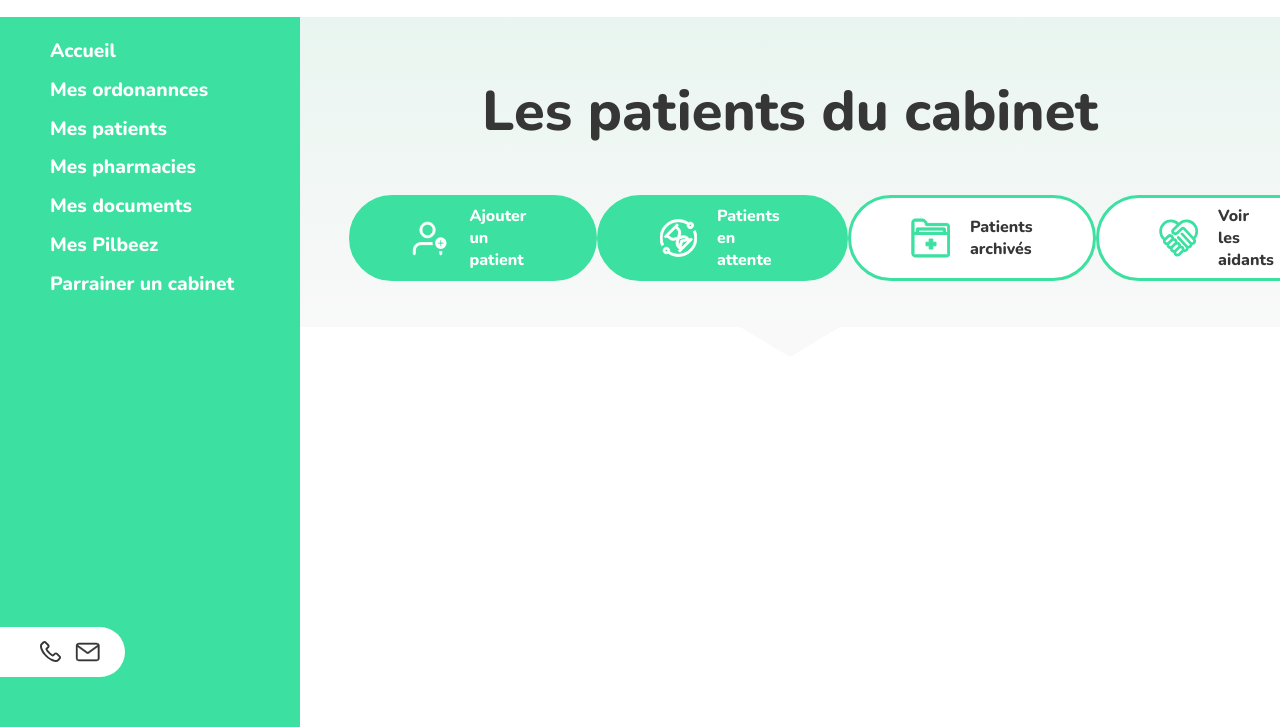
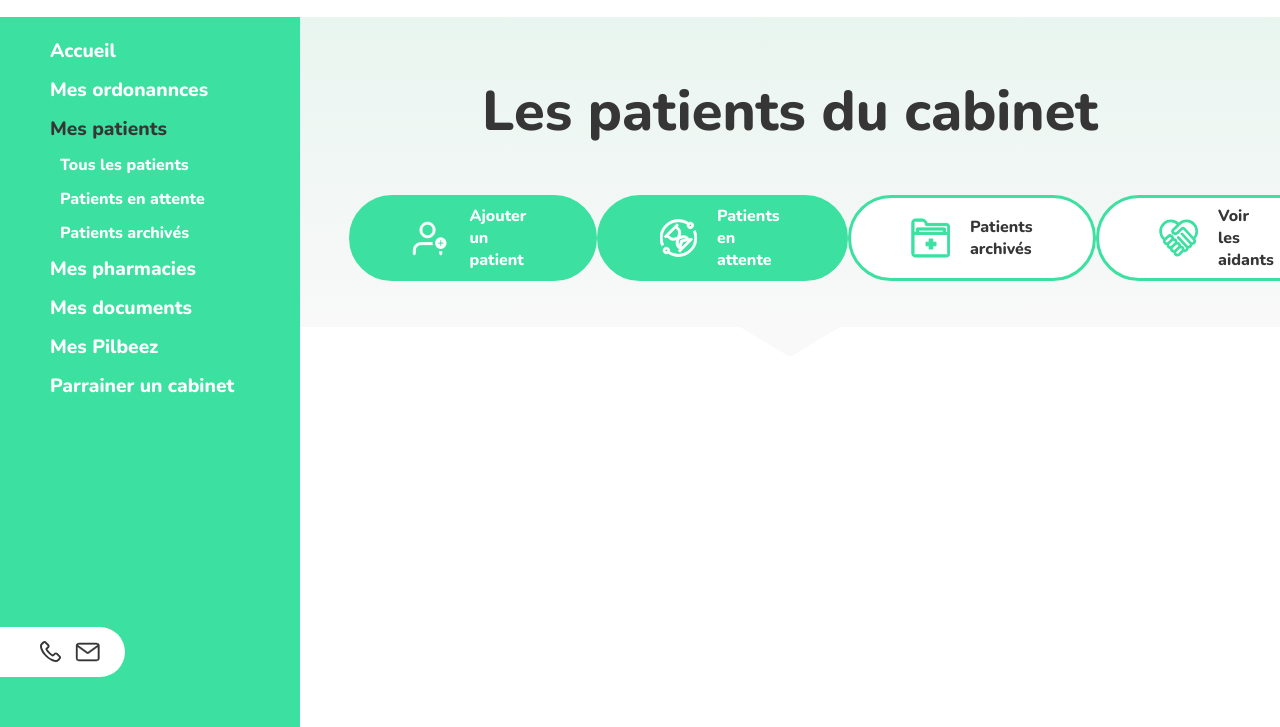
Before and after one commit to Niskko/poloProject, a website: page patients.html in a window 1280 px wide. Shown: the part 73-800 px from the top of the page. Drawn offline with Linux system fonts and the light colour scheme.

Commit message:
Fix: script js on sidebar listener

```diff
--- a/assets/js/script.js
+++ b/assets/js/script.js
@@ -1,13 +1,32 @@
 var firstUl = document.querySelector('.sidebar > ul');
+
+/**
+ * Boucle sur les enfants de la balise "ul" dans la sidebar:
+ * Si l'enfant est une balise "ul", on ajoute un listener sur le parent "li" et on cache la balise "ul"
+ * Si le parent "li" a l'id "here", on affiche la balise "ul" et on ajoute la classe "active" au parent "li"
+ * Si le parent "li" n'a pas l'id "here", on cache la balise "ul"
+ * Si le parent "li" est cliqué, on vérifie si la balise "ul" est cachée ou non et on l'affiche ou on la cache en supprimant la classe active du parent "li"
+ * Ainsi, "here" signifie qu'on est sur la page lié au bouton "li" et "active" signifie que le bouton "li" est cliqué
+ */
 
 for (let i = 0; i < firstUl.children.length; i++) {
 	let current = firstUl.children[i];
 	let FatherOfCurrent = firstUl.children[i - 1];
 
+	//On vérifie si l'enfant est une balise "ul"
 	if (current.nodeName == 'UL') {
-		current.style.display = 'none';
+		//On vérifie si on se situe sur la page lié au bouton "li"
+		if (FatherOfCurrent.id == 'here') {
+			current.style.display = 'block';
+			FatherOfCurrent.classList.add('active');
+		} else {
+			current.style.display = 'none';
+		}
+		//On ajoute des listeners seulement sur les parents "li"
 		FatherOfCurrent.addEventListener('click', function () {
+			//On vérifie si la balise "ul" est cachée ou non
 			if (current.style.display == 'none') {
+				//On supprime la classe "active" de tous les parents "li" et on cache toutes les balises "ul" puis on affiche la balise "ul" du bouton "li" cliqué
 				for (let j = 0; j < firstUl.children.length; j++) {
 					firstUl.children[j].classList.remove('active');
 					if (firstUl.children[j].nodeName == 'UL') {
@@ -16,7 +35,9 @@ for (let i = 0; i < firstUl.children.length; i++) {
 				}
 				FatherOfCurrent.classList.add('active');
 				current.style.display = 'block';
-			} else {
+			}
+			//Si la balise "ul" était déjà affichée, on la cache et on supprime la classe "active" du parent "li"
+			else {
 				FatherOfCurrent.classList.remove('active');
 				current.style.display = 'none';
 			}
--- a/assets/sass/main.sass
+++ b/assets/sass/main.sass
@@ -68,6 +68,8 @@ header
     width: 300px
     height: 100vh
     padding-top: 100px
+    .active
+        color: $text
     li
         cursor: pointer
         &:hover
--- a/assets/sass/patients.sass
+++ b/assets/sass/patients.sass
@@ -61,8 +61,9 @@ $gradient: linear-gradient(180deg, $second-color 0%, $gradient-second 100%)
             @extend %typical
 
 // active button in patient page
-#active
-    @extend %typical
+.btn-patient
+    #active
+        @extend %typical
 
 // add button
 #addbutton
--- a/patients.html
+++ b/patients.html
@@ -39,7 +39,7 @@
 				<ul>
 					<li>Accueil</li>
 					<li>Mes ordonannces</li>
-					<li class="active">Mes patients</li>
+					<li id="here">Mes patients</li>
 					<ul id="mespatients">
 						<li>Tous les patients</li>
 						<li>Patients en attente</li>
```
Also changed, not shown: assets/css/patients.css, assets/css/style.css, 2 other files.
